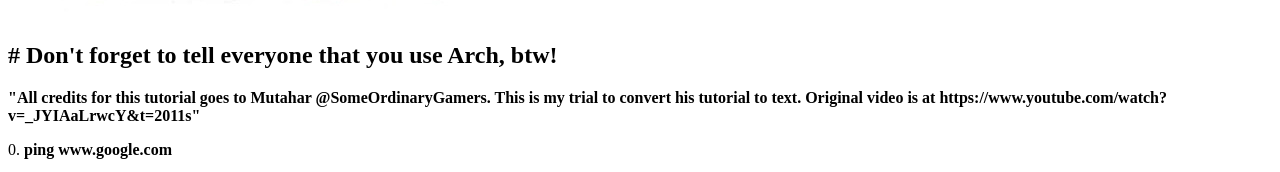
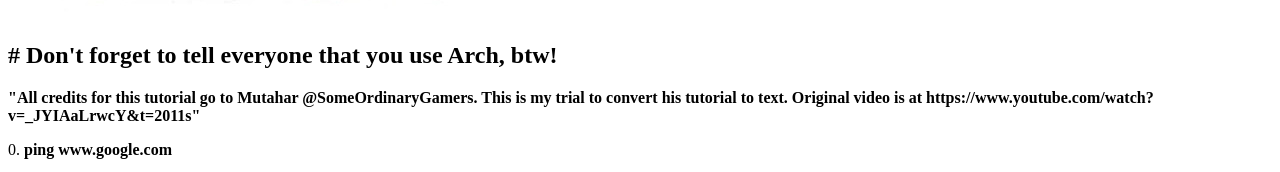
Before and after one commit to Basriy/Test-Website, a plain HTML site: page index.html in a window 1280 px wide. Shown: the part 838-1010 px from the top of the page. Drawn offline with Linux system fonts and the light colour scheme.

Commit message:
Update index.html

```diff
--- a/index.html
+++ b/index.html
@@ -13,7 +13,7 @@
 <div>
 <h2># Don't forget to tell everyone that you use Arch, btw!</h2>
 <p></p>
-<p><b>"All credits for this tutorial goes to Mutahar @SomeOrdinaryGamers. This is my trial to convert his tutorial to text. Original video is at https://www.youtube.com/watch?v=_JYIAaLrwcY&t=2011s"</b></p>
+<p><b>"All credits for this tutorial go to Mutahar @SomeOrdinaryGamers. This is my trial to convert his tutorial to text. Original video is at https://www.youtube.com/watch?v=_JYIAaLrwcY&t=2011s"</b></p>
 <p>0. <b>ping www.google.com</b></p>
 <p>1. To setup WiFi:</p>
 <p><b>iwctl</b></p>
```
